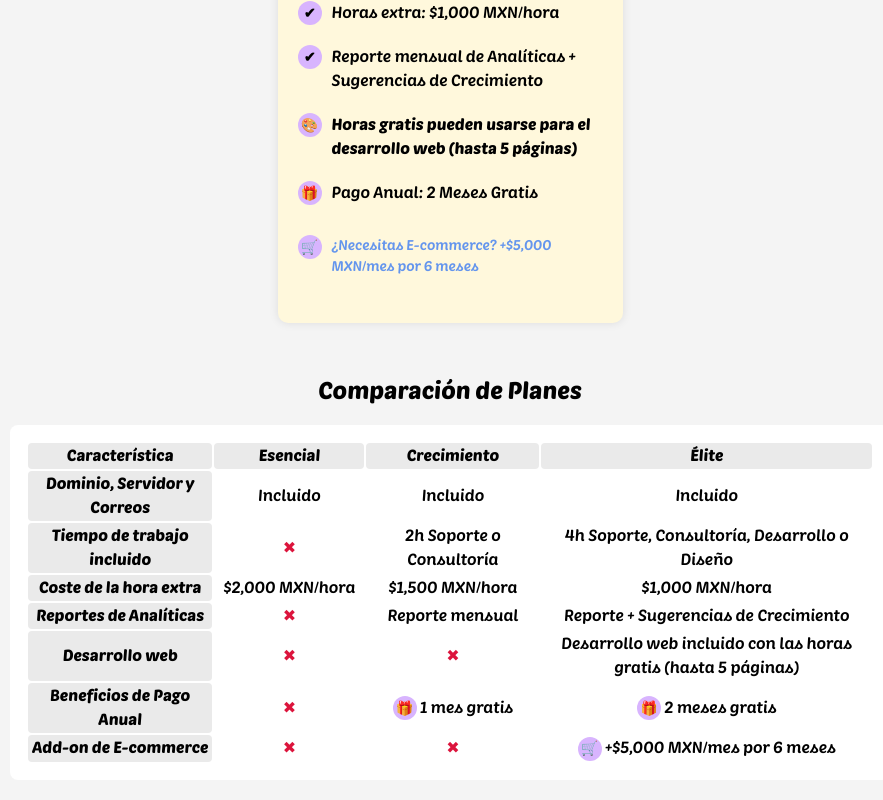
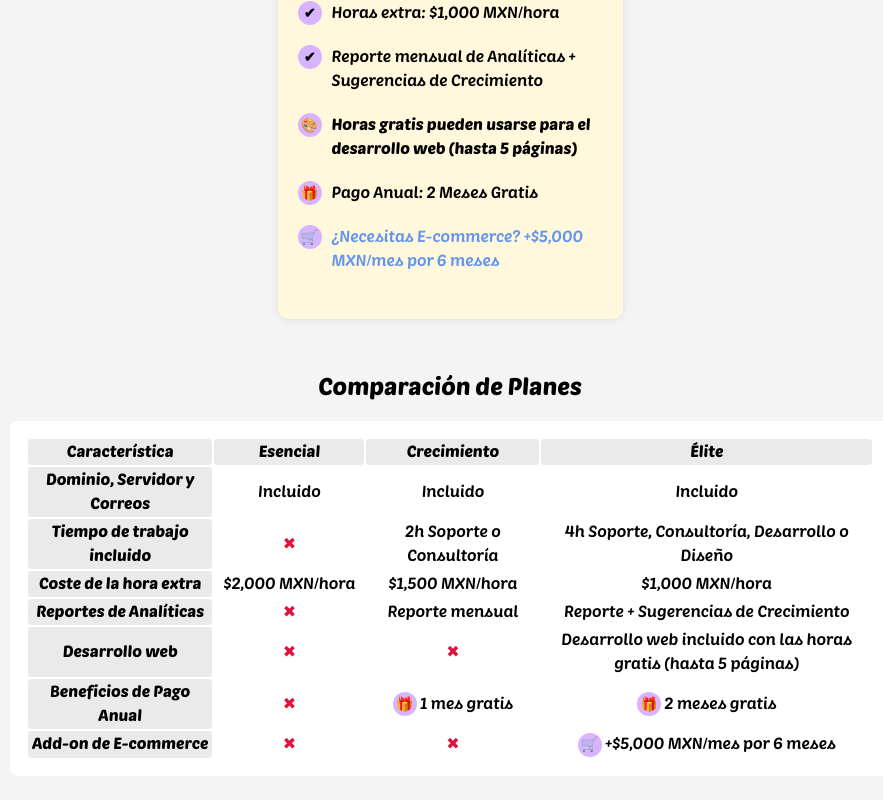
Before and after one commit to BennyRaccoon/buncult-website, a Next.js app: page /oferta-web in a window 1280 px wide. Shown: the part 1087-1887 px from the top of the page, without its empty margins (190-1073 px from the left). Built offline with nearby package versions, Linux system fonts and the light colour scheme.

Commit message:
Update styles.css

```diff
--- a/app/oferta-web/styles.css
+++ b/app/oferta-web/styles.css
@@ -81,8 +81,6 @@ th {
 }
 
 .ecommerce-add {
-    font-size: 14px;
-    margin-top: 10px;
     color: cornflowerblue;
 }
 
```
